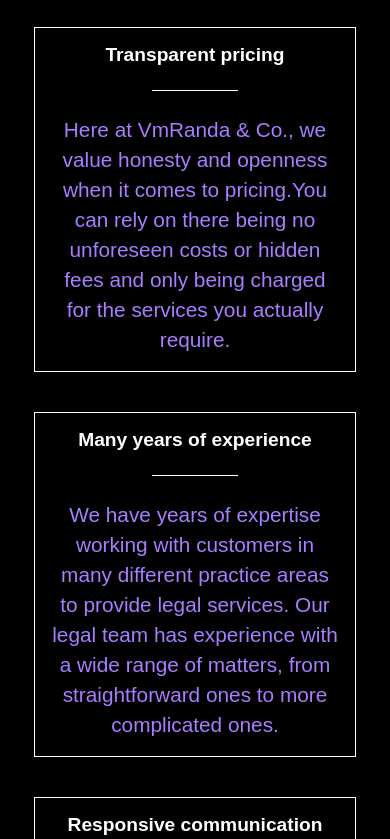
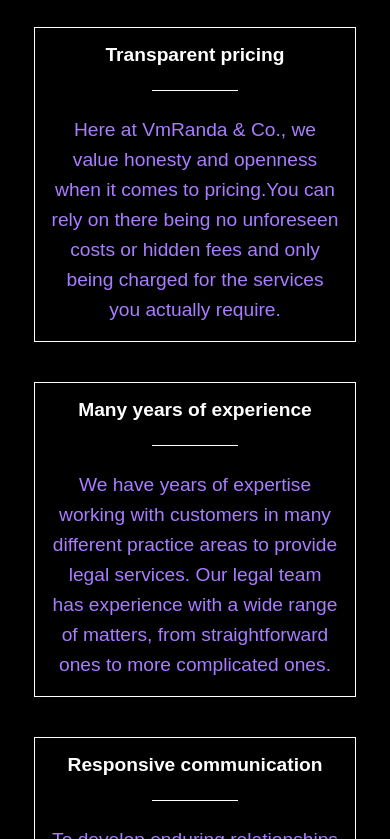
Before and after one commit to alvinwarui29/lawfirm, a React (Create React App) app: page / in a window 390 px wide. Shown: the part 1065-1904 px from the top of the page. Built offline with nearby package versions, Linux system fonts and the light colour scheme; a web font is replaced by a local one.

Commit message:
why us section check

```diff
--- a/src/components/whyus/whyus.css
+++ b/src/components/whyus/whyus.css
@@ -39,4 +39,8 @@
         margin: auto;
         grid-template-columns: 1fr;
     }
+    .card p{
+        font-size: 1.2rem;
+    }
+
 }
```
